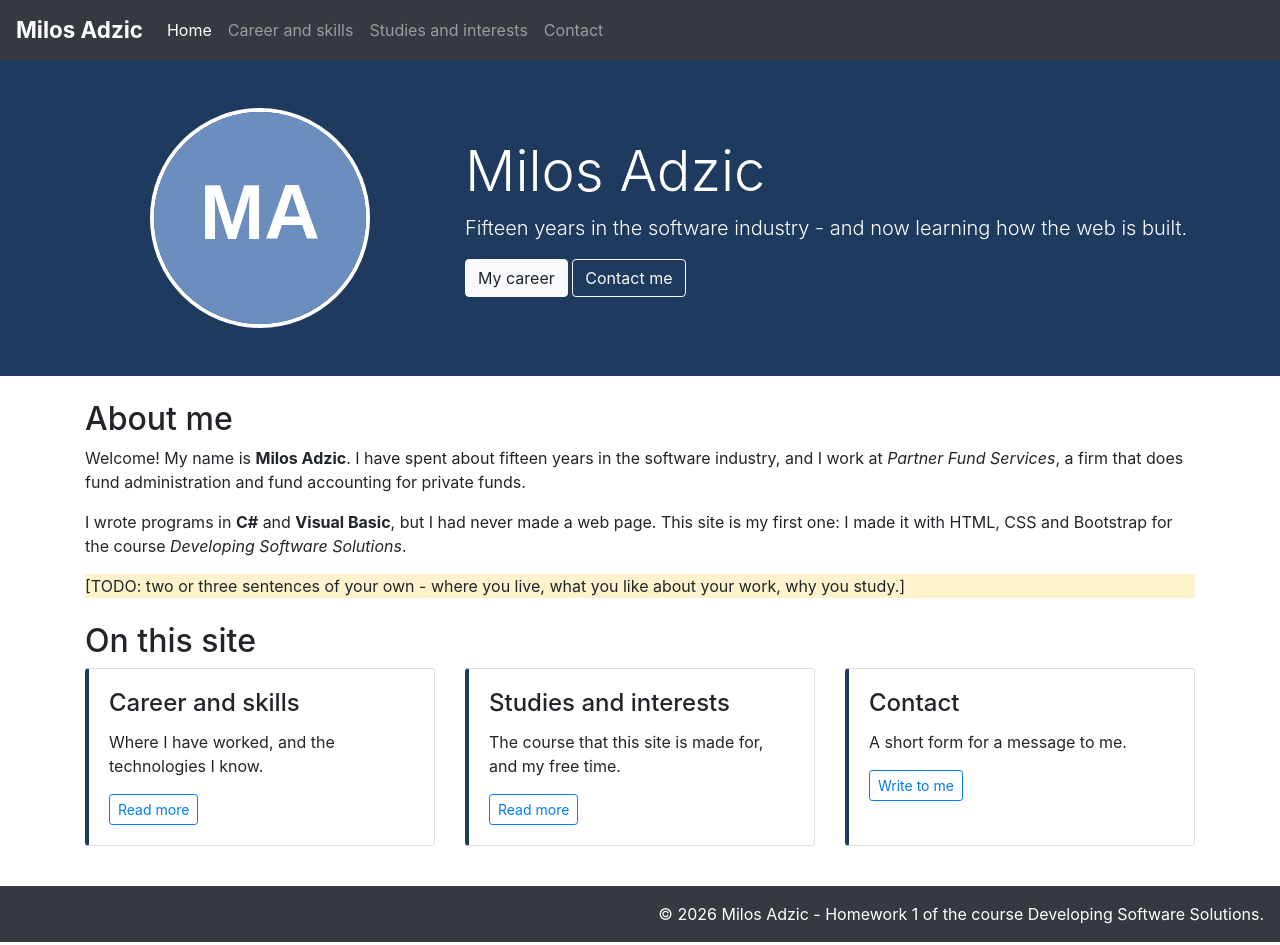
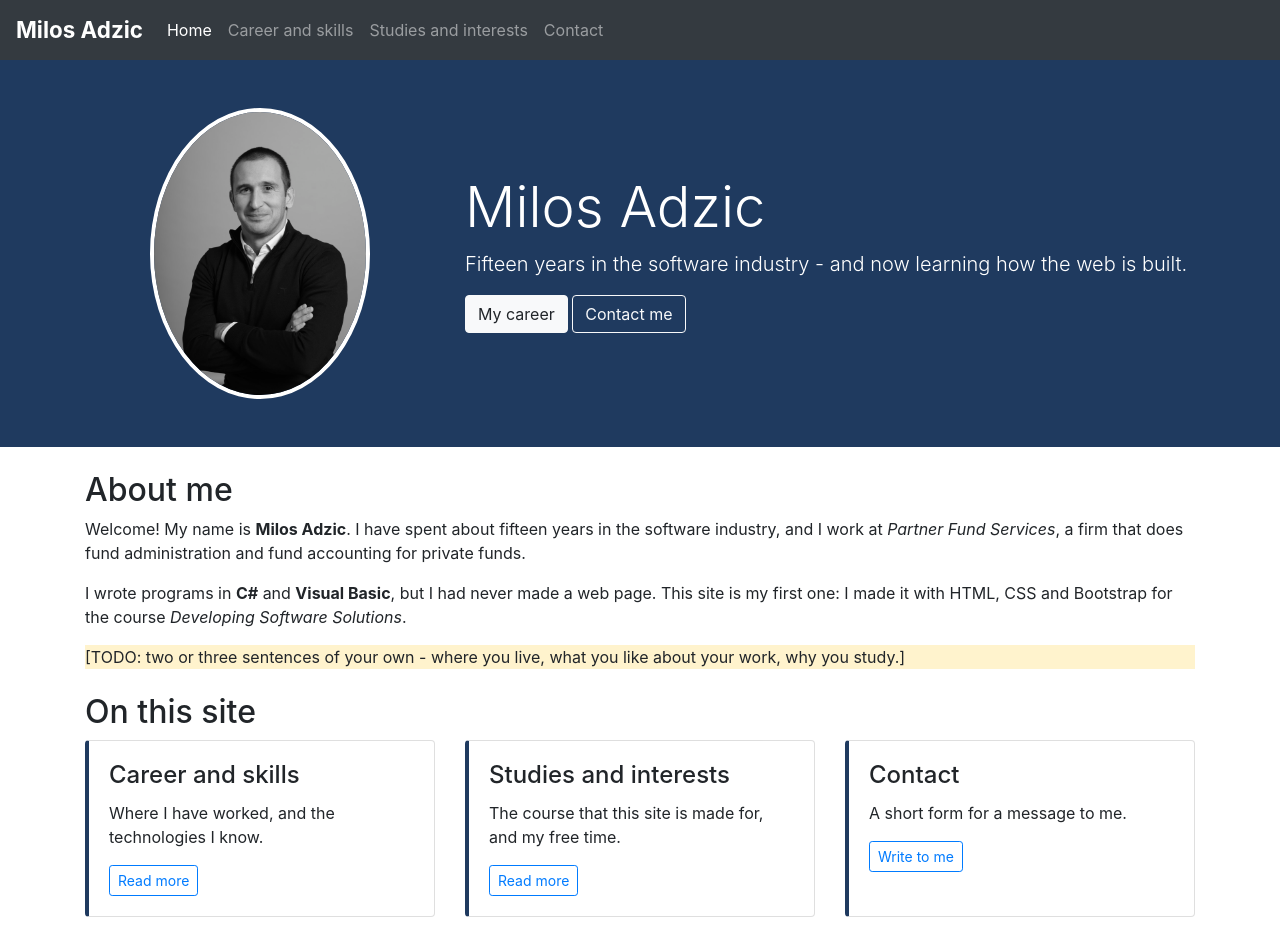
Before and after one commit to adzicmilos-star/personal-site, a plain HTML site: page index.html in a window 1280 px wide. Shown: the top 945 px of the page. Drawn offline with nearby package versions, Linux system fonts and the light colour scheme.

Commit message:
Replace photo.svg with image.png in index.html

```diff
--- a/index.html
+++ b/index.html
@@ -36,7 +36,7 @@
         <div class="container">
             <div class="row align-items-center">
                 <div class="col-md-4 text-center mb-3 mb-md-0">
-                    <img src="images/photo.svg" alt="A photo of Milos Adzic" class="photo img-fluid">
+                    <img src="images/image.png" alt="A photo of Milos Adzic" class="photo img-fluid">
                 </div>
                 <div class="col-md-8">
                     <h1 class="display-4">Milos Adzic</h1>
```
